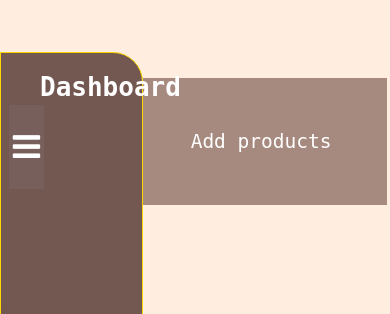
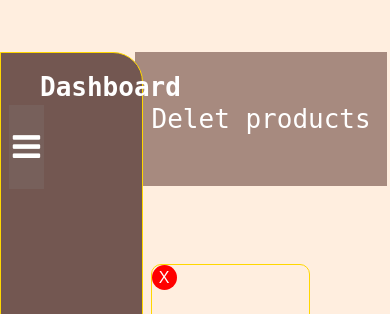
Before and after one commit to AbdulkerimA/butterfly, a PHP site: page /admin/index.php in a window 390 px wide. Shown: the top 314 px of the page. Run offline with PHP 8.4, Linux system fonts and the light colour scheme.

Commit message:
dump product interface

```diff
--- a/admin/index.php
+++ b/admin/index.php
@@ -141,6 +141,8 @@ function upload_image() {
 */
         ?>
         <!-- section five add products  -->
+        <?php
+        /*
         <section id="sec5">
             <article>
                 <header>
@@ -177,21 +179,38 @@ function upload_image() {
                 </div>
             </article>
         </section>
+        */
+        ?>
+
+        <!-- section 7 dump products section -->
+        <section id="sec7">
+            <article id="artic7">
+                <header>
+                    Delet products
+                </header>
+            </article>
+            <!-- products -->
+            <div id="container2">
+                <!-- list of all product -->
+                <?php
+                    for ($i=1; $i<=20;$i++){
+                ?>
+                <div id="product">
+                    <span id="del">X</span>
+                    <img src="../asset/pic/chocolate-oblivion-cake-.jpg" alt="product">
+                    <!-- product name -->
+                    <p id="product_name">Dove</p>
+                </div>
+                <?php
+                    }
+                ?>
+            </div>
+        </section>
+
     </main>
 
     <!-- js -->
     <script src="../asset/js/admin.app.js"></script>
-    <script language = "javascript">
-        // sending the pamount  and the pdiscription data to the $_POST variable
-        // when the submit button is clicled
-        let send = () => {
-            let pamount = document.getElementById("pnumber").textContent;
-            let pdisc = document.getElementById("dic").textContent;
-            // assign them to php
-
-
-           // ?>
-        }
-    </script>
+    <script language = "javascript" src="../asset/js/products.admin.app.js"></script>
 </body>
 </html>
--- /dev/null
+++ b/asset/js/products.admin.app.js
@@ -0,0 +1,17 @@
+// app to controll dump product page
+
+console.log("hi from pro app");
+
+let dump_product_sec_width_height = () => {
+    var height = window.innerHeight-80;
+    let width = window.innerWidth;
+    let navbar = document.getElementById("nav");
+    let artic = document.getElementById("artic7").offsetHeight;
+    let width_nav = navbar.offsetWidth-5;
+
+    document.getElementById("artic7").style.width = (width-width_nav)+"px";
+    document.getElementById("container2").style.height=(height-artic)+"px";
+
+}
+
+setInterval(dump_product_sec_width_height,100);
--- a/asset/style/admin.style.css
+++ b/asset/style/admin.style.css
@@ -7,7 +7,9 @@
 body {
   display: flex;
   background-color: #ffeedf;
-  overflow: hidden;
+  overflow-y: hidden;
+  scrollbar-width: thin;
+  scrollbar-color: transparent transparent;
 }
 body nav {
   position: relative;
@@ -70,9 +72,6 @@ body nav #options button:hover {
 body nav #options #setting {
   position: relative;
   top: 18vh;
-}
-body main {
-  overflow-y: scroll;
 }
 body main #sec1 {
   position: relative;
@@ -293,4 +292,65 @@ body main #sec6 article #container button {
   background-color: #a78a7f;
   color: #fff;
   font-size: 1.2em;
+}
+body main #sec7 article {
+  display: flex;
+  justify-content: center;
+  padding: 2vh 2vw;
+  margin-top: 2vh;
+  background-color: #a78a7f;
+  position: relative;
+  right: 2vw;
+  z-index: -1;
+}
+body main #sec7 article header {
+  font-family: monospace;
+  font-size: 2em;
+  color: white;
+}
+body main #sec7 #container2 {
+  margin: 3vh 2vw;
+  display: flex;
+  flex-wrap: wrap;
+  overflow-y: auto;
+}
+body main #sec7 #container2 #product {
+  border: 1px solid gold;
+  border-radius: 10px;
+  padding: 1vh 1vw;
+  margin-right: 0.5vw;
+  position: relative;
+}
+body main #sec7 #container2 #product #del {
+  position: absolute;
+  top: 0px;
+  left: 0px;
+  width: 25px;
+  height: 25px;
+  border-radius: 50%;
+  display: flex;
+  justify-content: center;
+  align-items: center;
+  font-family: Arial, Helvetica, sans-serif;
+  color: white;
+  background-color: red;
+}
+body main #sec7 #container2 #product img {
+  border: 1px solid gold;
+  width: 150px;
+  height: 150px;
+  margin: 1vh 0vw;
+  border-radius: 10px;
+}
+body main #sec7 #container2 #product p {
+  background-color: #735751;
+  font-family: monospace;
+  font-size: 1.5em;
+  color: white;
+  text-align: center;
+  padding: 1vh 0px;
+  border-radius: 10px;
+}
+body main #sec7 #container2 #product:hover {
+  box-shadow: 2em 2em 15em #a78a7f;
 }/*# sourceMappingURL=admin.style.css.map */
--- a/asset/style/admin.style.scss
+++ b/asset/style/admin.style.scss
@@ -7,7 +7,9 @@
 body{
     display: flex;
     background-color: #ffeedf;
-    overflow:hidden ;
+    overflow-y:hidden ;
+    scrollbar-width: thin;
+    scrollbar-color: transparent transparent;
     nav{
         position: relative;
         top: 2vh;
@@ -72,7 +74,7 @@ body{
 
     // the main section
     main{
-        overflow-y:scroll;
+        //overflow-y:scroll;
         // dsection one
         #sec1{
             position: relative;
@@ -316,6 +318,75 @@ body{
             }
         }
         //end of section 6
+
+        // section 7 dump products
+        #sec7{
+            article{
+                display: flex;
+                justify-content: center;
+                padding: 2vh 2vw;
+                margin-top: 2vh;
+                background-color: #a78a7f;
+                position: relative;
+                right:2vw;
+                z-index: -1;
+                header{
+                    font-family: monospace;
+                    font-size: 2em;
+                    color: white;
+                }
+            }
+
+            #container2{
+                margin: 3vh 2vw;
+                //border: 1px solid gray;
+                display: flex;
+                flex-wrap: wrap;
+                overflow-y: auto;
+
+                #product{
+                    border: 1px solid gold;
+                    border-radius: 10px;
+                    padding: 1vh 1vw ;
+                    margin-right:.5vw;
+                    position: relative;
+                    #del{
+                        position: absolute;
+                        top: 0px;
+                        left: 0px;
+                        width: 25px;
+                        height: 25px;
+                        border-radius: 50%;
+                        display: flex;
+                        justify-content: center;
+                        align-items: center;
+                        font-family:Arial, Helvetica, sans-serif;
+                        color: white;
+                        background-color: red;
+                    }
+                    img{
+                        border: 1px solid gold;
+                        width: 150px;
+                        height: 150px;
+                        margin: 1vh 0vw;
+                        border-radius: 10px;
+                    }
+                    p{
+                        background-color: #735751;
+                        font-family: monospace;
+                        font-size: 1.5em;
+                        color: white;
+                        text-align: center;
+                        padding: 1vh 0px;
+                        border-radius: 10px;
+                    }
+                }
+                #product:hover{
+                    box-shadow: 2em 2em 15em #a78a7f;
+                }
+            }
+        }
+        // end of section 7
     }
     // end of main
 }
```
Also changed, not shown: asset/js/index.app.js (+7 -7 lines), 1 other file.
